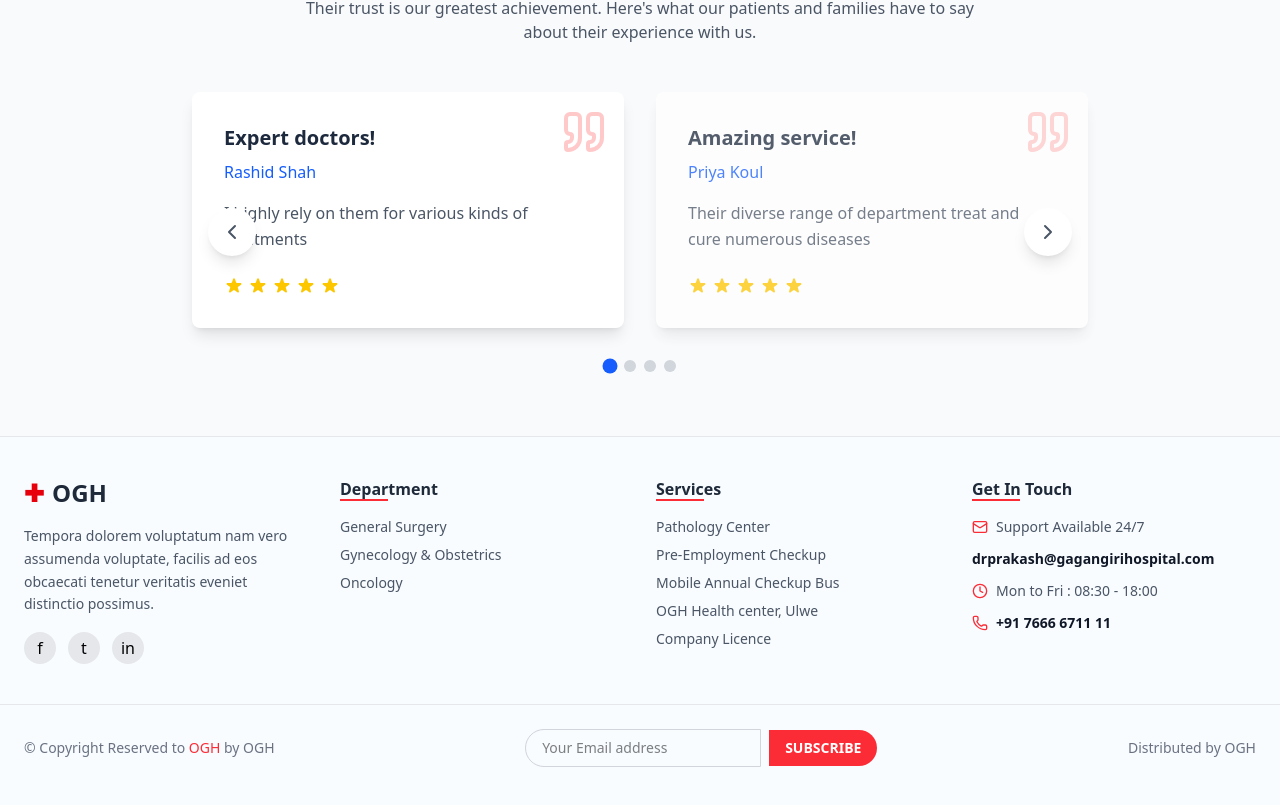
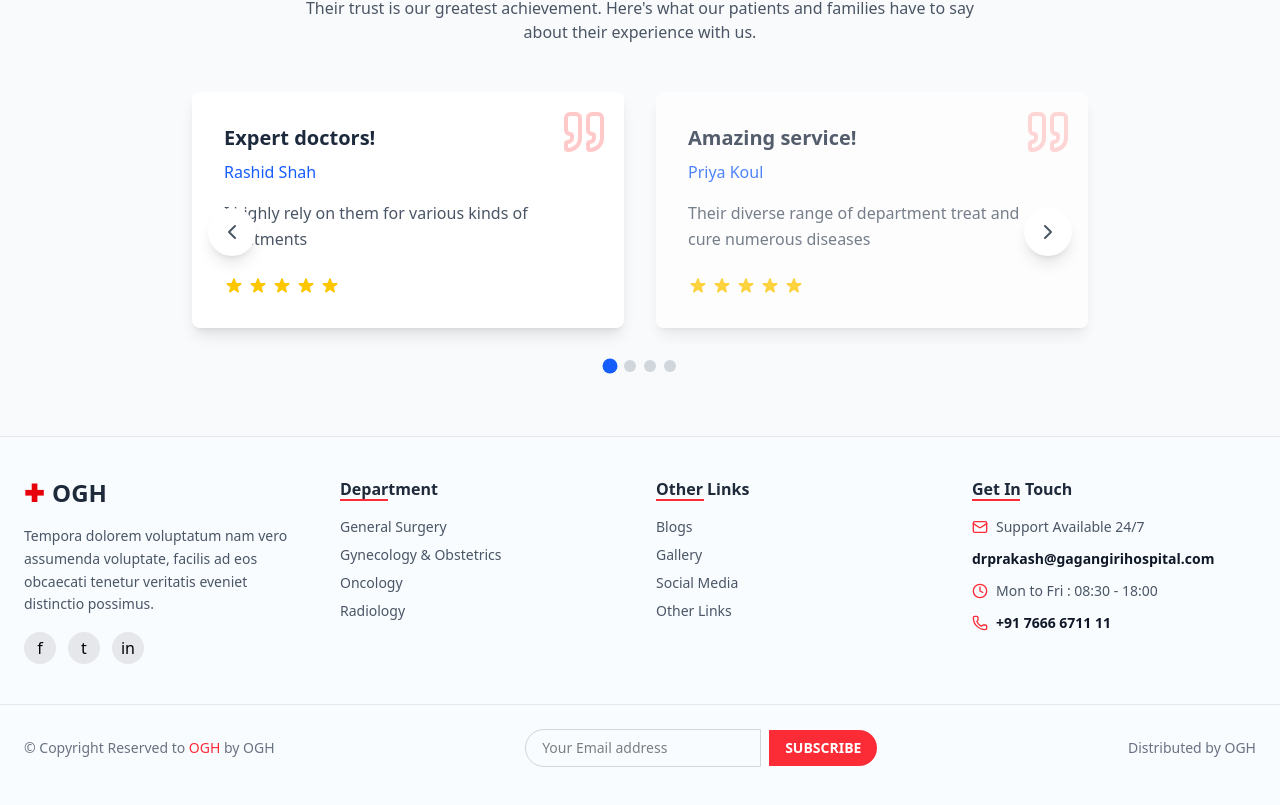
Before and after one commit to Nitish0777/ogh, a React app: page / in a window 1280 px wide. Shown: the part 3784-4589 px from the top of the page. Built offline with nearby package versions, Linux system fonts and the light colour scheme; the HTML template or start-up script is replaced by a standard one.

Commit message:
Add Radiology link and restructure footer sections

```diff
--- a/src/components/Footer.jsx
+++ b/src/components/Footer.jsx
@@ -47,11 +47,12 @@ export default function Footer() {
             <li><a href="#">General Surgery</a></li>
             <li><a href="#">Gynecology & Obstetrics</a></li>
             <li><a href="#">Oncology</a></li>
+            <li><a href="#">Radiology</a></li>
           </ul>
         </div>
 
         {/* Services */}
-        <div>
+        {/* <div>
           <h3 className="font-semibold text-gray-800 mb-3 relative">
             Services
             <span className="absolute bottom-0 left-0 w-12 h-[2px] bg-red-500"></span>
@@ -63,8 +64,19 @@ export default function Footer() {
             <li><a href="#">OGH Health center, Ulwe</a></li>
             <li><a href="#">Company Licence</a></li>
           </ul>
+        </div> */}
+        <div>
+          <h3 className="font-semibold text-gray-800 mb-3 relative">
+            Other Links
+            <span className="absolute bottom-0 left-0 w-12 h-[2px] bg-red-500"></span>
+          </h3>
+          <ul className="mt-4 space-y-2 text-gray-600 text-sm">
+            <li><a href="#">Blogs </a></li>
+            <li><a href="#">Gallery </a></li>
+            <li><a href="#">Social Media</a></li>
+            <li><a href="#">Other Links</a></li>
+          </ul>
         </div>
-
         {/* Contact */}
         <div>
           <h3 className="font-semibold text-gray-800 mb-3 relative">
```
